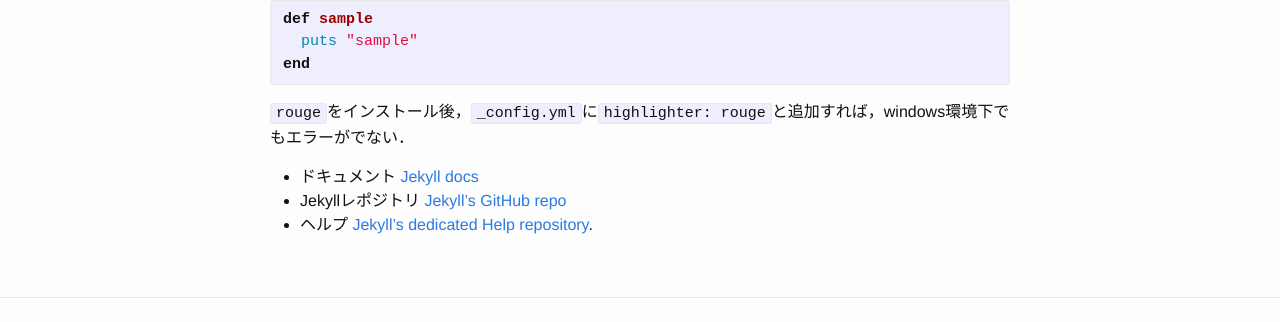
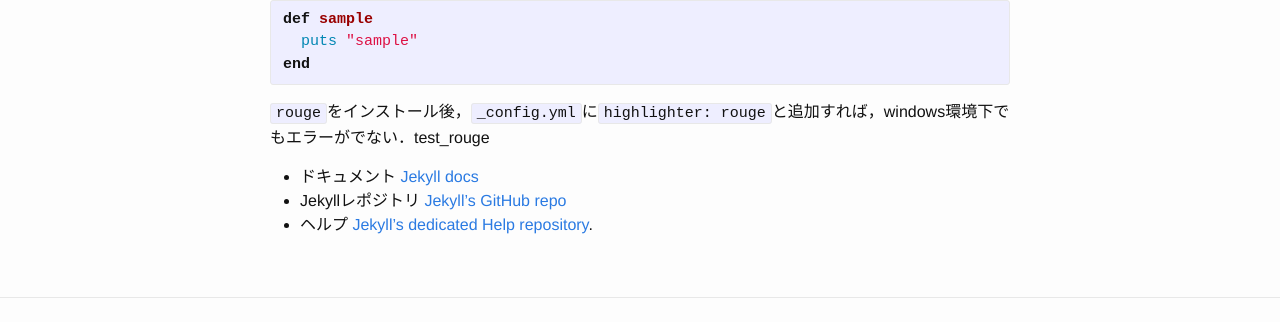
Before and after one commit to n-kats/n-kats.github.io, a Jekyll site: the page built from _posts/2014-08-27-introducing-jekyll.markdown, in a window 1280 px wide. Shown: the part 304-626 px from the top of the page. Built offline with Jekyll 4.4.1, drawn with Linux system fonts in a browser that asks for light colours.

Commit message:
test rouge

```diff
--- a/_config.yml
+++ b/_config.yml
@@ -10,4 +10,4 @@ github_username:  n-kats
 
 # Build settings
 markdown: kramdown
-#highlighter: rouge
+highlighter: rouge
--- a/_posts/2014-08-27-introducing-jekyll.markdown
+++ b/_posts/2014-08-27-introducing-jekyll.markdown
@@ -13,7 +13,7 @@ def sample
   puts "sample"
 end
 {% endhighlight %}
-`rouge`をインストール後，`_config.yml`に`highlighter: rouge`と追加すれば，windows環境下でもエラーがでない．
+`rouge`をインストール後，`_config.yml`に`highlighter: rouge`と追加すれば，windows環境下でもエラーがでない．test_rouge
 
 - ドキュメント [Jekyll docs][jekyll]
 - Jekyllレポジトリ [Jekyll's GitHub repo][jekyll-gh]
```
